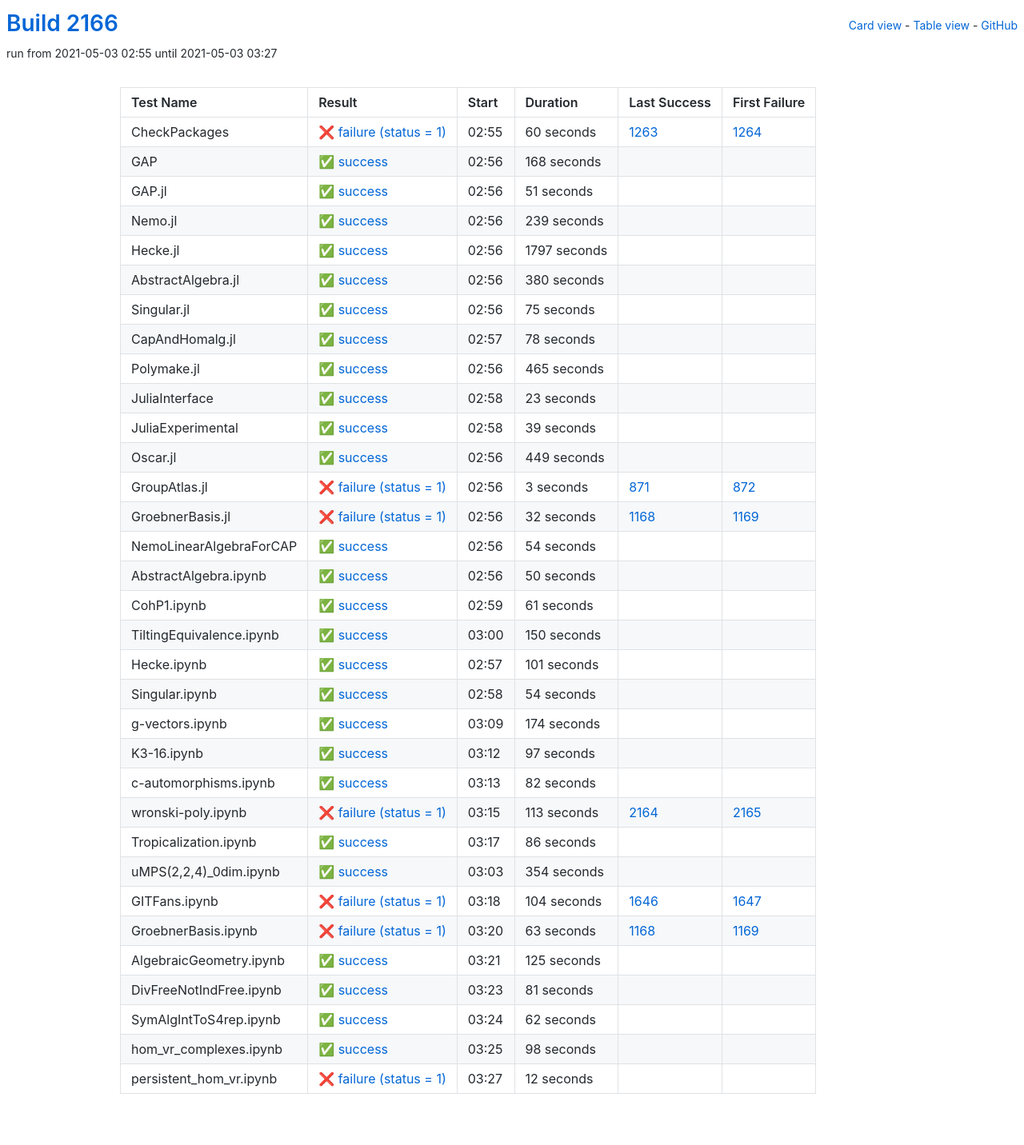
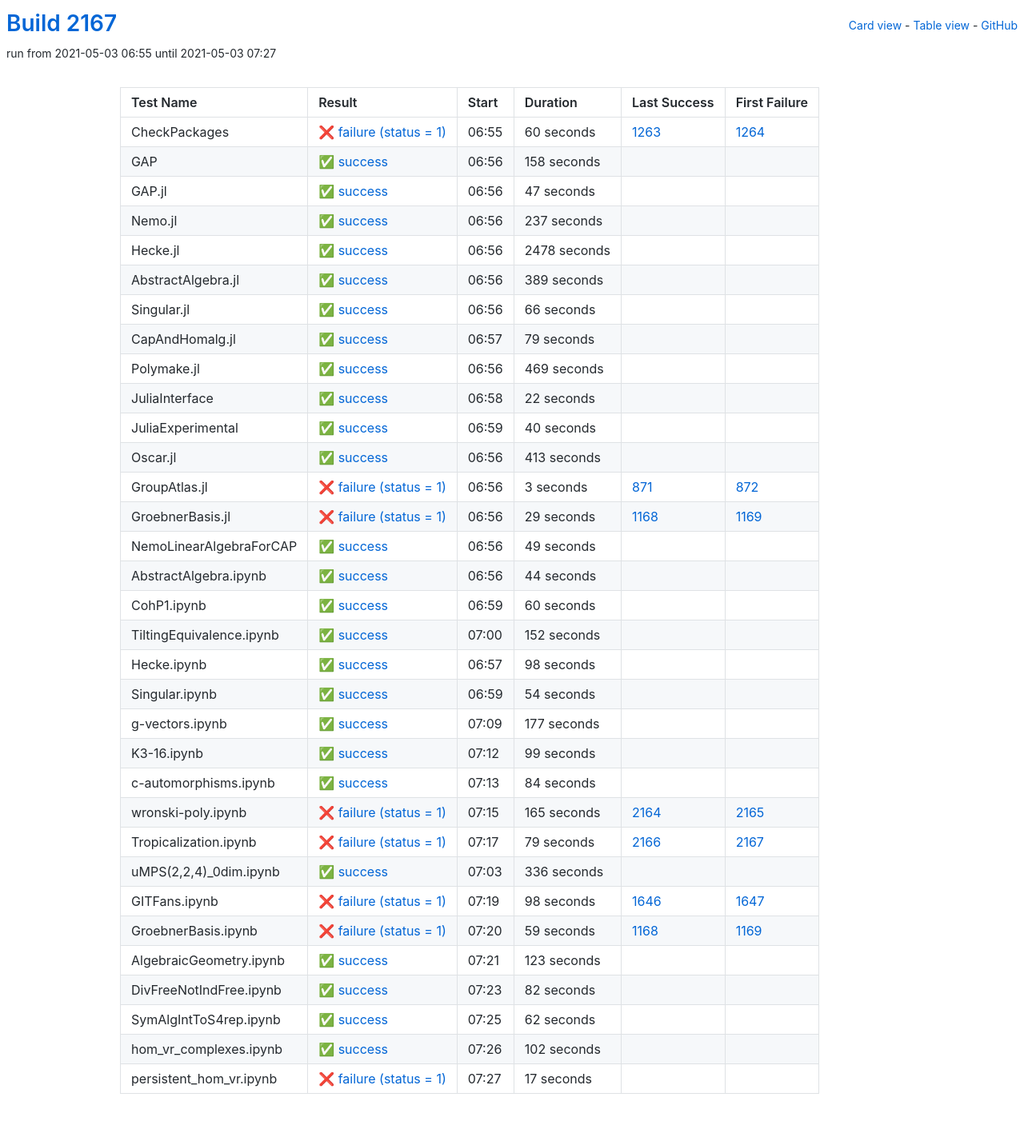
Before and after one commit to oscar-system/oscar-ci-status-stable, a Jekyll site: the page built from table.html, in a window 1280 px wide. Shown: the whole page at 80% size. Built offline with Jekyll 4.4.1, drawn with Linux system fonts in a browser that asks for light colours.

Commit message:
Build #2167

```diff
--- a/_data/ci.yml
+++ b/_data/ci.yml
@@ -1,6 +1,6 @@
 ---
-build: 2166
-build_url: https://oscarci.mathematik.uni-kl.de/job/oscar-stable/2166/
+build: 2167
+build_url: https://oscarci.mathematik.uni-kl.de/job/oscar-stable/2167/
 job: oscar-stable
 organization: oscar-system
 repo: oscar-ci-status-stable
@@ -8,8 +8,8 @@ repourl: https://github.com/oscar-system/oscar-ci-status-stable
 tests:
 - name: CheckPackages
   id: checkpackages
-  log: https://oscarci.mathematik.uni-kl.de/job/oscar-stable/2166/artifact/logs/build-2166/CheckPackages.log
-  start: 2021-05-03 02:55
+  log: https://oscarci.mathematik.uni-kl.de/job/oscar-stable/2167/artifact/logs/build-2167/CheckPackages.log
+  start: 2021-05-03 06:55
   success: false
   exitcode: 1
   status: failure
@@ -20,140 +20,140 @@ tests:
   first_failure_url: https://oscarci.mathematik.uni-kl.de/job/oscar-stable/1264/
 - name: GAP
   id: gap
-  log: https://oscarci.mathematik.uni-kl.de/job/oscar-stable/2166/artifact/logs/build-2166/GAP.log
-  start: 2021-05-03 02:56
+  log: https://oscarci.mathematik.uni-kl.de/job/oscar-stable/2167/artifact/logs/build-2167/GAP.log
+  start: 2021-05-03 06:56
   success: true
   exitcode: 0
   status: success
-  duration: 168
+  duration: 158
   last_success: false
   last_success_url:
   first_failure: false
   first_failure_url:
 - name: GAP.jl
   id: gap-jl
-  log: https://oscarci.mathematik.uni-kl.de/job/oscar-stable/2166/artifact/logs/build-2166/GAP.jl.log
-  start: 2021-05-03 02:56
+  log: https://oscarci.mathematik.uni-kl.de/job/oscar-stable/2167/artifact/logs/build-2167/GAP.jl.log
+  start: 2021-05-03 06:56
   success: true
   exitcode: 0
   status: success
-  duration: 51
+  duration: 47
   last_success: false
   last_success_url:
   first_failure: false
   first_failure_url:
 - name: Nemo.jl
   id: nemo-jl
-  log: https://oscarci.mathematik.uni-kl.de/job/oscar-stable/2166/artifact/logs/build-2166/Nemo.jl.log
-  start: 2021-05-03 02:56
+  log: https://oscarci.mathematik.uni-kl.de/job/oscar-stable/2167/artifact/logs/build-2167/Nemo.jl.log
+  start: 2021-05-03 06:56
   success: true
   exitcode: 0
   status: success
-  duration: 239
+  duration: 237
   last_success: false
   last_success_url:
   first_failure: false
   first_failure_url:
 - name: Hecke.jl
   id: hecke-jl
-  log: https://oscarci.mathematik.uni-kl.de/job/oscar-stable/2166/artifact/logs/build-2166/Hecke.jl.log
-  start: 2021-05-03 02:56
+  log: https://oscarci.mathematik.uni-kl.de/job/oscar-stable/2167/artifact/logs/build-2167/Hecke.jl.log
+  start: 2021-05-03 06:56
   success: true
   exitcode: 0
   status: success
-  duration: 1797
+  duration: 2478
   last_success: false
   last_success_url:
   first_failure: false
   first_failure_url:
 - name: AbstractAlgebra.jl
   id: abstractalgebra-jl
-  log: https://oscarci.mathematik.uni-kl.de/job/oscar-stable/2166/artifact/logs/build-2166/AbstractAlgebra.jl.log
-  start: 2021-05-03 02:56
+  log: https://oscarci.mathematik.uni-kl.de/job/oscar-stable/2167/artifact/logs/build-2167/AbstractAlgebra.jl.log
+  start: 2021-05-03 06:56
   success: true
   exitcode: 0
   status: success
-  duration: 380
+  duration: 389
   last_success: false
   last_success_url:
   first_failure: false
   first_failure_url:
 - name: Singular.jl
   id: singular-jl
-  log: https://oscarci.mathematik.uni-kl.de/job/oscar-stable/2166/artifact/logs/build-2166/Singular.jl.log
-  start: 2021-05-03 02:56
+  log: https://oscarci.mathematik.uni-kl.de/job/oscar-stable/2167/artifact/logs/build-2167/Singular.jl.log
+  start: 2021-05-03 06:56
   success: true
   exitcode: 0
   status: success
-  duration: 75
+  duration: 66
   last_success: false
   last_success_url:
   first_failure: false
   first_failure_url:
 - name: CapAndHomalg.jl
   id: capandhomalg-jl
-  log: https://oscarci.mathematik.uni-kl.de/job/oscar-stable/2166/artifact/logs/build-2166/CapAndHomalg.jl.log
-  start: 2021-05-03 02:57
+  log: https://oscarci.mathematik.uni-kl.de/job/oscar-stable/2167/artifact/logs/build-2167/CapAndHomalg.jl.log
+  start: 2021-05-03 06:57
   success: true
   exitcode: 0
   status: success
-  duration: 78
+  duration: 79
   last_success: false
   last_success_url:
   first_failure: false
   first_failure_url:
 - name: Polymake.jl
   id: polymake-jl
-  log: https://oscarci.mathematik.uni-kl.de/job/oscar-stable/2166/artifact/logs/build-2166/Polymake.jl.log
-  start: 2021-05-03 02:56
+  log: https://oscarci.mathematik.uni-kl.de/job/oscar-stable/2167/artifact/logs/build-2167/Polymake.jl.log
+  start: 2021-05-03 06:56
   success: true
   exitcode: 0
   status: success
-  duration: 465
+  duration: 469
   last_success: false
   last_success_url:
   first_failure: false
   first_failure_url:
 - name: JuliaInterface
   id: juliainterface
-  log: https://oscarci.mathematik.uni-kl.de/job/oscar-stable/2166/artifact/logs/build-2166/JuliaInterface.log
-  start: 2021-05-03 02:58
+  log: https://oscarci.mathematik.uni-kl.de/job/oscar-stable/2167/artifact/logs/build-2167/JuliaInterface.log
+  start: 2021-05-03 06:58
   success: true
   exitcode: 0
   status: success
-  duration: 23
+  duration: 22
   last_success: false
   last_success_url:
   first_failure: false
   first_failure_url:
 - name: JuliaExperimental
   id: juliaexperimental
-  log: https://oscarci.mathematik.uni-kl.de/job/oscar-stable/2166/artifact/logs/build-2166/JuliaExperimental.log
-  start: 2021-05-03 02:58
+  log: https://oscarci.mathematik.uni-kl.de/job/oscar-stable/2167/artifact/logs/build-2167/JuliaExperimental.log
+  start: 2021-05-03 06:59
   success: true
   exitcode: 0
   status: success
-  duration: 39
+  duration: 40
   last_success: false
   last_success_url:
   first_failure: false
   first_failure_url:
 - name: Oscar.jl
   id: oscar-jl
-  log: https://oscarci.mathematik.uni-kl.de/job/oscar-stable/2166/artifact/logs/build-2166/Oscar.jl.log
-  start: 2021-05-03 02:56
+  log: https://oscarci.mathematik.uni-kl.de/job/oscar-stable/2167/artifact/logs/build-2167/Oscar.jl.log
+  start: 2021-05-03 06:56
   success: true
   exitcode: 0
   status: success
-  duration: 449
+  duration: 413
   last_success: false
   last_success_url:
   first_failure: false
   first_failure_url:
 - name: GroupAtlas.jl
   id: groupatlas-jl
-  log: https://oscarci.mathematik.uni-kl.de/job/oscar-stable/2166/artifact/logs/build-2166/GroupAtlas.jl.log
-  start: 2021-05-03 02:56
+  log: https://oscarci.mathematik.uni-kl.de/job/oscar-stable/2167/artifact/logs/build-2167/GroupAtlas.jl.log
+  start: 2021-05-03 06:56
   success: false
   exitcode: 1
   status: failure
@@ -164,80 +164,80 @@ tests:
   first_failure_url: https://oscarci.mathematik.uni-kl.de/job/oscar-stable/872/
 - name: GroebnerBasis.jl
   id: groebnerbasis-jl
-  log: https://oscarci.mathematik.uni-kl.de/job/oscar-stable/2166/artifact/logs/build-2166/GroebnerBasis.jl.log
-  start: 2021-05-03 02:56
+  log: https://oscarci.mathematik.uni-kl.de/job/oscar-stable/2167/artifact/logs/build-2167/GroebnerBasis.jl.log
+  start: 2021-05-03 06:56
   success: false
   exitcode: 1
   status: failure
-  duration: 32
+  duration: 29
   last_success: 1168
   last_success_url: https://oscarci.mathematik.uni-kl.de/job/oscar-stable/1168/
   first_failure: 1169
   first_failure_url: https://oscarci.mathematik.uni-kl.de/job/oscar-stable/1169/
 - name: NemoLinearAlgebraForCAP
   id: nemolinearalgebraforcap
-  log: https://oscarci.mathematik.uni-kl.de/job/oscar-stable/2166/artifact/logs/build-2166/NemoLinearAlgebraForCAP.log
-  start: 2021-05-03 02:56
+  log: https://oscarci.mathematik.uni-kl.de/job/oscar-stable/2167/artifact/logs/build-2167/NemoLinearAlgebraForCAP.log
+  start: 2021-05-03 06:56
   success: true
   exitcode: 0
   status: success
-  duration: 54
+  duration: 49
   last_success: false
   last_success_url:
   first_failure: false
   first_failure_url:
 - name: AbstractAlgebra.ipynb
   id: abstractalgebra-ipynb
-  log: https://oscarci.mathematik.uni-kl.de/job/oscar-stable/2166/artifact/logs/build-2166/AbstractAlgebra.ipynb.log
-  start: 2021-05-03 02:56
+  log: https://oscarci.mathematik.uni-kl.de/job/oscar-stable/2167/artifact/logs/build-2167/AbstractAlgebra.ipynb.log
+  start: 2021-05-03 06:56
   success: true
   exitcode: 0
   status: success
-  duration: 50
+  duration: 44
   last_success: false
   last_success_url:
   first_failure: false
   first_failure_url:
 - name: CohP1.ipynb
   id: cohp1-ipynb
-  log: https://oscarci.mathematik.uni-kl.de/job/oscar-stable/2166/artifact/logs/build-2166/CohP1.ipynb.log
-  start: 2021-05-03 02:59
+  log: https://oscarci.mathematik.uni-kl.de/job/oscar-stable/2167/artifact/logs/build-2167/CohP1.ipynb.log
+  start: 2021-05-03 06:59
   success: true
   exitcode: 0
   status: success
-  duration: 61
+  duration: 60
   last_success: false
   last_success_url:
   first_failure: false
   first_failure_url:
 - name: TiltingEquivalence.ipynb
   id: tiltingequivalence-ipynb
-  log: https://oscarci.mathematik.uni-kl.de/job/oscar-stable/2166/artifact/logs/build-2166/TiltingEquivalence.ipynb.log
-  start: 2021-05-03 03:00
+  log: https://oscarci.mathematik.uni-kl.de/job/oscar-stable/2167/artifact/logs/build-2167/TiltingEquivalence.ipynb.log
+  start: 2021-05-03 07:00
   success: true
   exitcode: 0
   status: success
-  duration: 150
+  duration: 152
   last_success: false
   last_success_url:
   first_failure: false
   first_failure_url:
 - name: Hecke.ipynb
   id: hecke-ipynb
-  log: https://oscarci.mathematik.uni-kl.de/job/oscar-stable/2166/artifact/logs/build-2166/Hecke.ipynb.log
-  start: 2021-05-03 02:57
+  log: https://oscarci.mathematik.uni-kl.de/job/oscar-stable/2167/artifact/logs/build-2167/Hecke.ipynb.log
+  start: 2021-05-03 06:57
   success: true
   exitcode: 0
   status: success
-  duration: 101
+  duration: 98
   last_success: false
   last_success_url:
   first_failure: false
   first_failure_url:
 - name: Singular.ipynb
   id: singular-ipynb
-  log: https://oscarci.mathematik.uni-kl.de/job/oscar-stable/2166/artifact/logs/build-2166/Singular.ipynb.log
-  start: 2021-05-03 02:58
+  log: https://oscarci.mathematik.uni-kl.de/job/oscar-stable/2167/artifact/logs/build-2167/Singular.ipynb.log
+  start: 2021-05-03 06:59
   success: true
   exitcode: 0
   status: success
@@ -248,32 +248,116 @@ tests:
   first_failure_url:
 - name: g-vectors.ipynb
   id: g-vectors-ipynb
-  log: https://oscarci.mathematik.uni-kl.de/job/oscar-stable/2166/artifact/logs/build-2166/g-vectors.ipynb.log
-  start: 2021-05-03 03:09
+  log: https://oscarci.mathematik.uni-kl.de/job/oscar-stable/2167/artifact/logs/build-2167/g-vectors.ipynb.log
+  start: 2021-05-03 07:09
   success: true
   exitcode: 0
   status: success
-  duration: 174
+  duration: 177
   last_success: false
   last_success_url:
   first_failure: false
   first_failure_url:
 - name: K3-16.ipynb
   id: k3-16-ipynb
-  log: https://oscarci.mathematik.uni-kl.de/job/oscar-stable/2166/artifact/logs/build-2166/K3-16.ipynb.log
-  start: 2021-05-03 03:12
+  log: https://oscarci.mathematik.uni-kl.de/job/oscar-stable/2167/artifact/logs/build-2167/K3-16.ipynb.log
+  start: 2021-05-03 07:12
   success: true
   exitcode: 0
   status: success
-  duration: 97
+  duration: 99
   last_success: false
   last_success_url:
   first_failure: false
   first_failure_url:
 - name: c-automorphisms.ipynb
   id: c-automorphisms-ipynb
-  log: https://oscarci.mathematik.uni-kl.de/job/oscar-stable/2166/artifact/logs/build-2166/c-automorphisms.ipynb.log
-  start: 2021-05-03 03:13
+  log: https://oscarci.mathematik.uni-kl.de/job/oscar-stable/2167/artifact/logs/build-2167/c-automorphisms.ipynb.log
+  start: 2021-05-03 07:13
+  success: true
+  exitcode: 0
+  status: success
+  duration: 84
+  last_success: false
+  last_success_url:
+  first_failure: false
+  first_failure_url:
+- name: wronski-poly.ipynb
+  id: wronski-poly-ipynb
+  log: https://oscarci.mathematik.uni-kl.de/job/oscar-stable/2167/artifact/logs/build-2167/wronski-poly.ipynb.log
+  start: 2021-05-03 07:15
+  success: false
+  exitcode: 1
+  status: failure
+  duration: 165
+  last_success: 2164
+  last_success_url: https://oscarci.mathematik.uni-kl.de/job/oscar-stable/2164/
+  first_failure: 2165
+  first_failure_url: https://oscarci.mathematik.uni-kl.de/job/oscar-stable/2165/
+- name: Tropicalization.ipynb
+  id: tropicalization-ipynb
+  log: https://oscarci.mathematik.uni-kl.de/job/oscar-stable/2167/artifact/logs/build-2167/Tropicalization.ipynb.log
+  start: 2021-05-03 07:17
+  success: false
+  exitcode: 1
+  status: failure
+  duration: 79
+  last_success: 2166
+  last_success_url: https://oscarci.mathematik.uni-kl.de/job/oscar-stable/2166/
+  first_failure: 2167
+  first_failure_url: https://oscarci.mathematik.uni-kl.de/job/oscar-stable/2167/
+- name: uMPS(2,2,4)_0dim.ipynb
+  id: umps-2-2-4-0dim-ipynb
+  log: https://oscarci.mathematik.uni-kl.de/job/oscar-stable/2167/artifact/logs/build-2167/uMPS-2-2-4-_0dim.ipynb.log
+  start: 2021-05-03 07:03
+  success: true
+  exitcode: 0
+  status: success
+  duration: 336
+  last_success: false
+  last_success_url:
+  first_failure: false
+  first_failure_url:
+- name: GITFans.ipynb
+  id: gitfans-ipynb
+  log: https://oscarci.mathematik.uni-kl.de/job/oscar-stable/2167/artifact/logs/build-2167/GITFans.ipynb.log
+  start: 2021-05-03 07:19
+  success: false
+  exitcode: 1
+  status: failure
+  duration: 98
+  last_success: 1646
+  last_success_url: https://oscarci.mathematik.uni-kl.de/job/oscar-stable/1646/
+  first_failure: 1647
+  first_failure_url: https://oscarci.mathematik.uni-kl.de/job/oscar-stable/1647/
+- name: GroebnerBasis.ipynb
+  id: groebnerbasis-ipynb
+  log: https://oscarci.mathematik.uni-kl.de/job/oscar-stable/2167/artifact/logs/build-2167/GroebnerBasis.ipynb.log
+  start: 2021-05-03 07:20
+  success: false
+  exitcode: 1
+  status: failure
+  duration: 59
+  last_success: 1168
+  last_success_url: https://oscarci.mathematik.uni-kl.de/job/oscar-stable/1168/
+  first_failure: 1169
+  first_failure_url: https://oscarci.mathematik.uni-kl.de/job/oscar-stable/1169/
+- name: AlgebraicGeometry.ipynb
+  id: algebraicgeometry-ipynb
+  log: https://oscarci.mathematik.uni-kl.de/job/oscar-stable/2167/artifact/logs/build-2167/AlgebraicGeometry.ipynb.log
+  start: 2021-05-03 07:21
+  success: true
+  exitcode: 0
+  status: success
+  duration: 123
+  last_success: false
+  last_success_url:
+  first_failure: false
+  first_failure_url:
+- name: DivFreeNotIndFree.ipynb
+  id: divfreenotindfree-ipynb
+  log: https://oscarci.mathematik.uni-kl.de/job/oscar-stable/2167/artifact/logs/build-2167/DivFreeNotIndFree.ipynb.log
+  start: 2021-05-03 07:23
   success: true
   exitcode: 0
   status: success
@@ -282,94 +366,10 @@ tests:
   last_success_url:
   first_failure: false
   first_failure_url:
-- name: wronski-poly.ipynb
-  id: wronski-poly-ipynb
-  log: https://oscarci.mathematik.uni-kl.de/job/oscar-stable/2166/artifact/logs/build-2166/wronski-poly.ipynb.log
-  start: 2021-05-03 03:15
-  success: false
-  exitcode: 1
-  status: failure
-  duration: 113
-  last_success: 2164
-  last_success_url: https://oscarci.mathematik.uni-kl.de/job/oscar-stable/2164/
-  first_failure: 2165
-  first_failure_url: https://oscarci.mathematik.uni-kl.de/job/oscar-stable/2165/
-- name: Tropicalization.ipynb
-  id: tropicalization-ipynb
-  log: https://oscarci.mathematik.uni-kl.de/job/oscar-stable/2166/artifact/logs/build-2166/Tropicalization.ipynb.log
-  start: 2021-05-03 03:17
-  success: true
-  exitcode: 0
-  status: success
-  duration: 86
-  last_success: false
-  last_success_url:
-  first_failure: false
-  first_failure_url:
-- name: uMPS(2,2,4)_0dim.ipynb
-  id: umps-2-2-4-0dim-ipynb
-  log: https://oscarci.mathematik.uni-kl.de/job/oscar-stable/2166/artifact/logs/build-2166/uMPS-2-2-4-_0dim.ipynb.log
-  start: 2021-05-03 03:03
-  success: true
-  exitcode: 0
-  status: success
-  duration: 354
-  last_success: false
-  last_success_url:
-  first_failure: false
-  first_failure_url:
-- name: GITFans.ipynb
-  id: gitfans-ipynb
-  log: https://oscarci.mathematik.uni-kl.de/job/oscar-stable/2166/artifact/logs/build-2166/GITFans.ipynb.log
-  start: 2021-05-03 03:18
-  success: false
-  exitcode: 1
-  status: failure
-  duration: 104
-  last_success: 1646
-  last_success_url: https://oscarci.mathematik.uni-kl.de/job/oscar-stable/1646/
-  first_failure: 1647
-  first_failure_url: https://oscarci.mathematik.uni-kl.de/job/oscar-stable/1647/
-- name: GroebnerBasis.ipynb
-  id: groebnerbasis-ipynb
-  log: https://oscarci.mathematik.uni-kl.de/job/oscar-stable/2166/artifact/logs/build-2166/GroebnerBasis.ipynb.log
-  start: 2021-05-03 03:20
-  success: false
-  exitcode: 1
-  status: failure
-  duration: 63
-  last_success: 1168
-  last_success_url: https://oscarci.mathematik.uni-kl.de/job/oscar-stable/1168/
-  first_failure: 1169
-  first_failure_url: https://oscarci.mathematik.uni-kl.de/job/oscar-stable/1169/
-- name: AlgebraicGeometry.ipynb
-  id: algebraicgeometry-ipynb
-  log: https://oscarci.mathematik.uni-kl.de/job/oscar-stable/2166/artifact/logs/build-2166/AlgebraicGeometry.ipynb.log
-  start: 2021-05-03 03:21
-  success: true
-  exitcode: 0
-  status: success
-  duration: 125
-  last_success: false
-  last_success_url:
-  first_failure: false
-  first_failure_url:
-- name: DivFreeNotIndFree.ipynb
-  id: divfreenotindfree-ipynb
-  log: https://oscarci.mathematik.uni-kl.de/job/oscar-stable/2166/artifact/logs/build-2166/DivFreeNotIndFree.ipynb.log
-  start: 2021-05-03 03:23
-  success: true
-  exitcode: 0
-  status: success
-  duration: 81
-  last_success: false
-  last_success_url:
-  first_failure: false
-  first_failure_url:
 - name: SymAlgIntToS4rep.ipynb
   id: symalginttos4rep-ipynb
-  log: https://oscarci.mathematik.uni-kl.de/job/oscar-stable/2166/artifact/logs/build-2166/SymAlgIntToS4rep.ipynb.log
-  start: 2021-05-03 03:24
+  log: https://oscarci.mathematik.uni-kl.de/job/oscar-stable/2167/artifact/logs/build-2167/SymAlgIntToS4rep.ipynb.log
+  start: 2021-05-03 07:25
   success: true
   exitcode: 0
   status: success
@@ -380,24 +380,24 @@ tests:
   first_failure_url:
 - name: hom_vr_complexes.ipynb
   id: hom-vr-complexes-ipynb
-  log: https://oscarci.mathematik.uni-kl.de/job/oscar-stable/2166/artifact/logs/build-2166/hom_vr_complexes.ipynb.log
-  start: 2021-05-03 03:25
+  log: https://oscarci.mathematik.uni-kl.de/job/oscar-stable/2167/artifact/logs/build-2167/hom_vr_complexes.ipynb.log
+  start: 2021-05-03 07:26
   success: true
   exitcode: 0
   status: success
-  duration: 98
+  duration: 102
   last_success: false
   last_success_url:
   first_failure: false
   first_failure_url:
 - name: persistent_hom_vr.ipynb
   id: persistent-hom-vr-ipynb
-  log: https://oscarci.mathematik.uni-kl.de/job/oscar-stable/2166/artifact/logs/build-2166/persistent_hom_vr.ipynb.log
-  start: 2021-05-03 03:27
+  log: https://oscarci.mathematik.uni-kl.de/job/oscar-stable/2167/artifact/logs/build-2167/persistent_hom_vr.ipynb.log
+  start: 2021-05-03 07:27
   success: false
   exitcode: 1
   status: failure
-  duration: 12
+  duration: 17
   last_success: false
   last_success_url:
   first_failure: false
```
Also changed, not shown: README.md.
